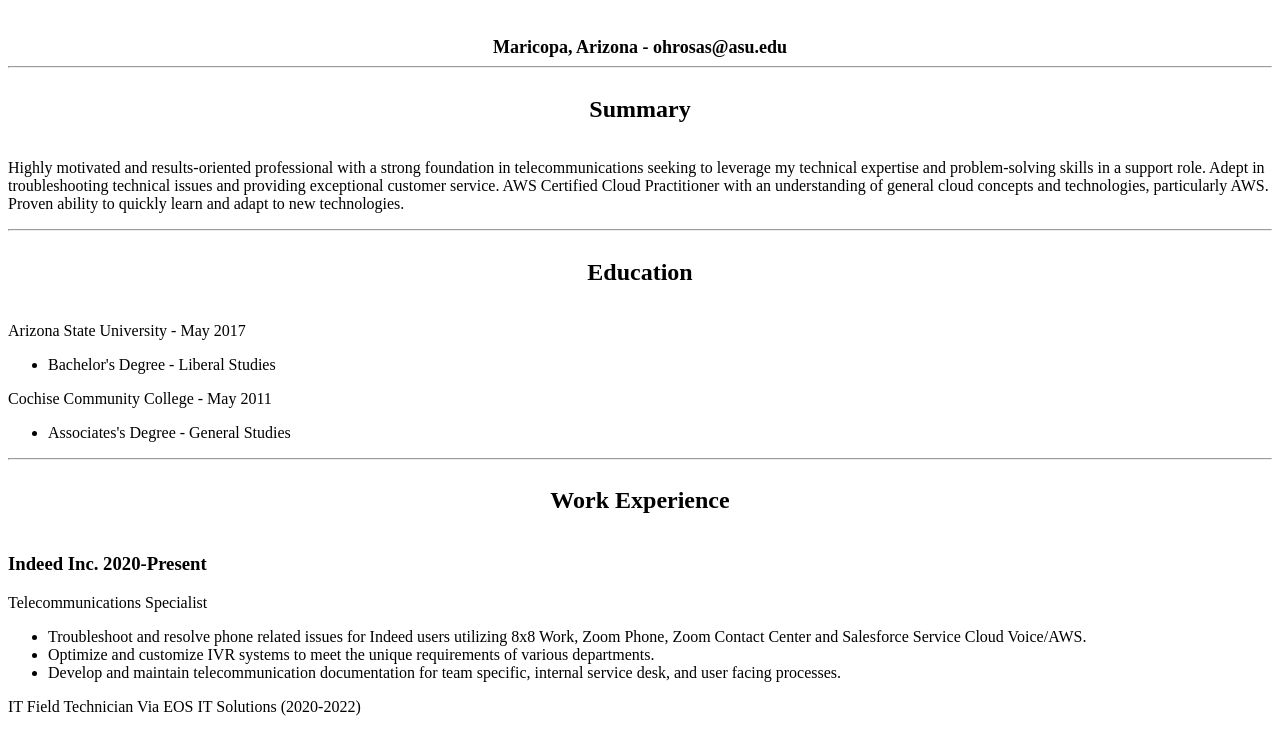
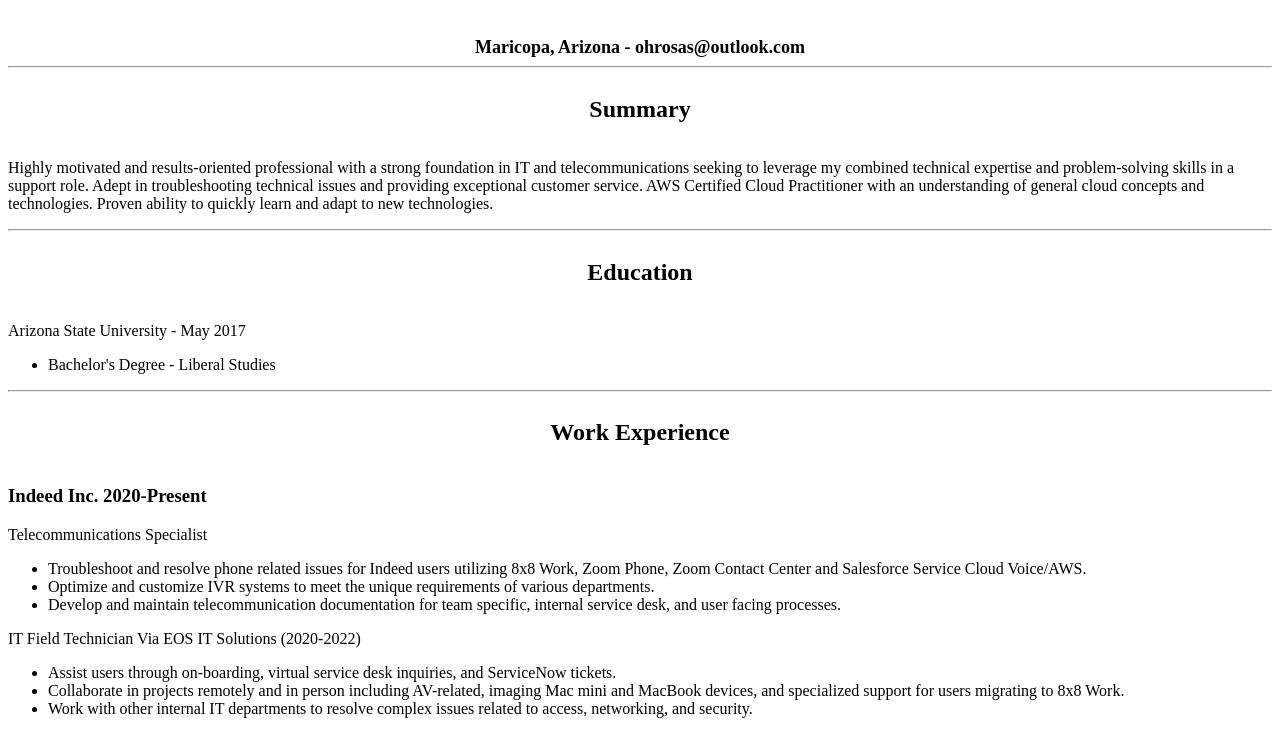
Before and after one commit to oscros505/resume, a plain HTML site: page index.html in a window 1280 px wide. Shown: the part 69-798 px from the top of the page. Drawn offline with Linux system fonts and the light colour scheme.

Commit message:
Add files via upload

```diff
--- a/index.html
+++ b/index.html
@@ -9,19 +9,21 @@
   <body>
     <div class="name"><h1>Oscar Rosas</h1></div>
     <br />
-    <div class="information"><b>Maricopa, Arizona - ohrosas@asu.edu</b></div>
+    <div class="information">
+      <b>Maricopa, Arizona - ohrosas@outlook.com</b>
+    </div>
 
     <hr />
 
     <div class="head"><h2>Summary</h2></div>
     <p>
       Highly motivated and results-oriented professional with a strong
-      foundation in telecommunications seeking to leverage my technical
-      expertise and problem-solving skills in a support role. Adept in
+      foundation in IT and telecommunications seeking to leverage my combined
+      technical expertise and problem-solving skills in a support role. Adept in
       troubleshooting technical issues and providing exceptional customer
       service. AWS Certified Cloud Practitioner with an understanding of general
-      cloud concepts and technologies, particularly AWS. Proven ability to
-      quickly learn and adapt to new technologies.
+      cloud concepts and technologies. Proven ability to quickly learn and adapt
+      to new technologies.
     </p>
     <hr />
     <div class="head">
@@ -30,10 +32,6 @@
     <p>Arizona State University - May 2017</p>
     <ul>
       <li>Bachelor's Degree - Liberal Studies</li>
-    </ul>
-    <p>Cochise Community College - May 2011</p>
-    <ul>
-      <li>Associates's Degree - General Studies</li>
     </ul>
     <hr />
     <div class="head"><h2>Work Experience</h2></div>
@@ -103,6 +101,8 @@
       <li>AWS - DynamoDB</li>
       <li>AWS - EC2</li>
       <li>AWS - Cloudwatch</li>
+      <li>HTML</li>
+      <li>CSS</li>
     </ul>
     <hr />
     <div class="head"><h2>Certifications</h2></div>
```
